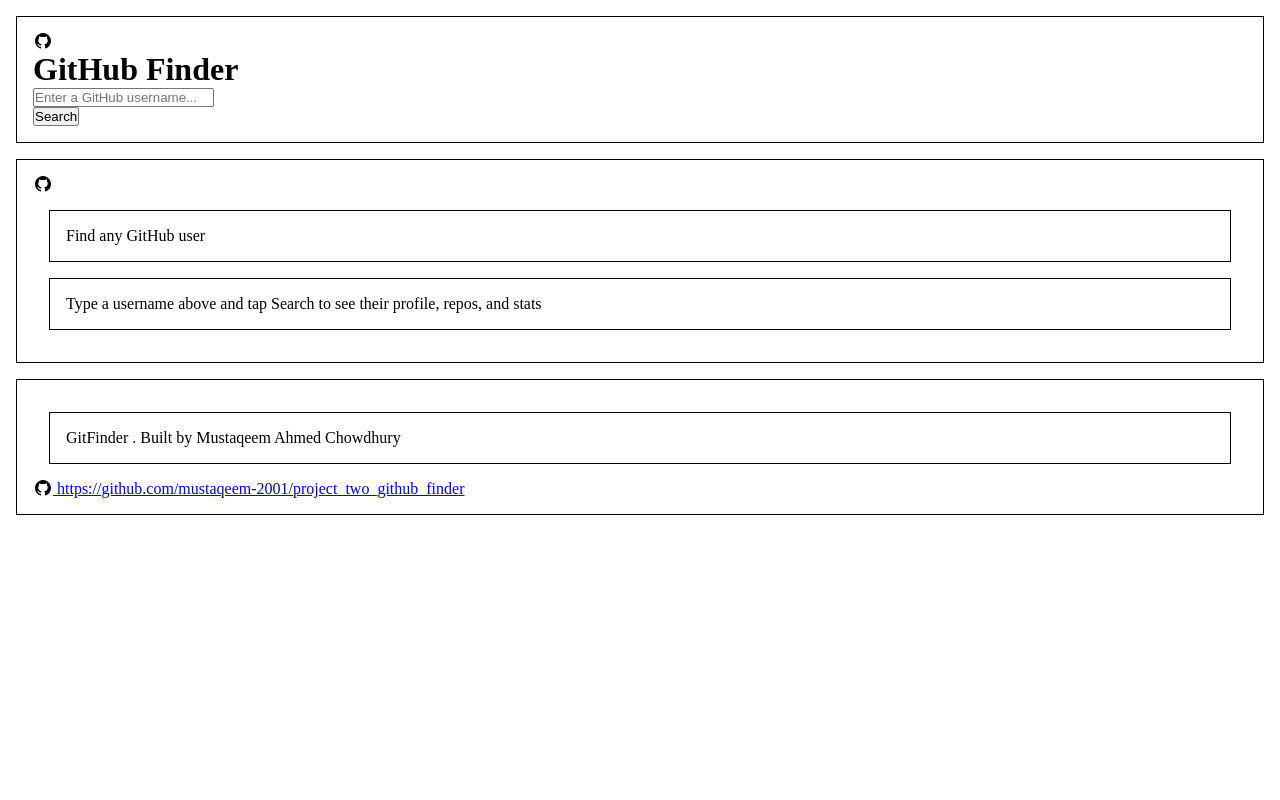
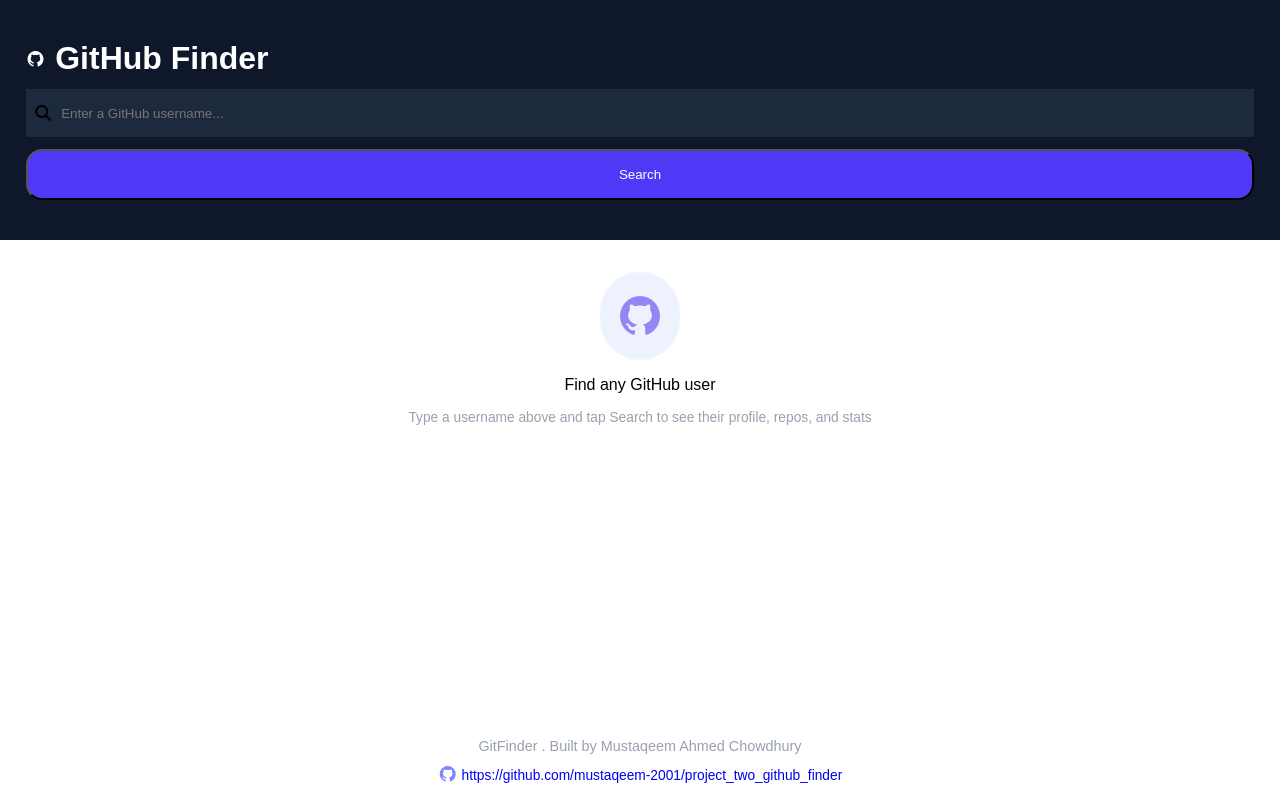
Before and after one commit to mustaqeem-2001/project_two_github_finder, a React (Vite) app in the folder project_two_github_finder/: page / in a window 1280 px wide. Built offline with nearby package versions, Linux system fonts and the light colour scheme.

Commit message:
feat/display-github-user and styling for all pages
style: also did the styling for all the pages, so everything is completed

```diff
--- a/project_two_github_finder/src/App.jsx
+++ b/project_two_github_finder/src/App.jsx
@@ -14,11 +14,11 @@
         e.preventDefault();
         console.log(e);
         console.log(username.toLowerCase())
-        setUserFound(true);
         fetch(`https://api.github.com/users/${username}`) // GitHub API is case-insensitive
             .then(response => {
                 if (!response.ok) {
                     setUserFound(false);
+                    throw new Error("User not found");
                 }
                 return response.json()
             })
@@ -26,7 +26,8 @@
             .then(data => {
                 setUser(data)
             })
-            .catch(() => {
+            .catch((err) => {
+                console.log(err)
                 setUser(null);
             })
             .finally(() => {
@@ -36,11 +37,15 @@
     return (
         <>
             <header>
-                <i className="fa-brands fa-github"></i>
-                <h1>GitHub Finder</h1>
+                <div className="header-brand">
+                    <i className="fa-brands fa-github"></i>
+                    <h1>GitHub Finder</h1>
+                </div>
+
 
                 <form>
-                    <div>
+                    <div className="form-input-container">
+                        <i className="fa-solid fa-magnifying-glass"></i>
                         <input value={username}
                             onChange={(e) => setUserName(prev => e.target.value)}
                             type="text"
@@ -56,13 +61,14 @@
 
             {!hasSearched ? (
                 <main>
-                    <i className="fa-brands fa-github"></i>
-                    <p>Find any GitHub user</p>
-                    <p>Type a username above and tap Search to see their profile, repos, and stats</p>
+                    <i className="fa-brands fa-github initial-github-logo"></i>
+                    <p className="initail-main-find-github">Find any GitHub user</p>
+                    <p className="initial-main-text">Type a username above and tap Search to see their profile, repos, and stats</p>
                 </main>
             )
                     : loading ? (
                         <main>
+                            <div className="spinner"></div>
                             <strong>Fetching profile...</strong>
                             <p>Talking to the GitHub API, hand tight</p>
                         </main>
@@ -70,22 +76,56 @@
                     : user
                         ? (
                             <main>
-                                <h1>{user.login}</h1>
+                                <div className="user-info">
+                                    <img className="user-avatar" src={`${user.avatar_url}`} />
+                                    <h1 className="profile-name">{user.name}</h1>
+                                    <p className="user-name">@{`${user.login}`}</p>
+                                    <p className="user-bio">{`${user.bio}`}</p>
+
+                                    <div className="user-public-details-container">
+                                        <div>
+                                            <i className="fa-regular fa-file"></i>
+                                            <p className="fsB">{user.public_repos}</p>
+                                            <p className="fc">Repos</p>
+                                        </div>
+                                        <div>
+                                            <i className="fa-solid fa-user-group"></i>
+                                            <p className="fsB">{user.followers}</p>
+                                            <p className="fc">Followers</p>
+                                        </div>
+                                        <div>
+                                            <i className="fa-solid fa-user-group"></i>
+                                            <p className="fsB">{user.following}</p>
+                                            <p className="fc">Following</p>
+                                        </div>
+                                    </div>
+
+                                    <div className="user-location">
+                                        <i className="fa-solid fa-location-dot"></i>
+                                        <p>{user.location}</p>
+                                    </div>
+                                    <div className="view-on-github-container">
+                                        <i className="fa-brands fa-github"></i>
+                                        <a href={`${user.html_url}`}>View on Github</a>
+                                    </div>
+
+                                </div>
                             </main>
                         )
                             : (
                                 <main>
-                                    <i class="fa-solid fa-circle-exclamation"></i>
+                                    <i className="fa-solid fa-circle-exclamation"></i>
                                     <strong>User not found</strong>
                                     <p>No GitHub account exists for "{username}". Check the spelling and try again</p>
                                 </main>
                             )
             }
-
             <footer>
                 <p>GitFinder . Built by Mustaqeem Ahmed Chowdhury</p>
-                <i className="fa-brands fa-github"></i>
-                <a href="https://github.com/mustaqeem-2001/project_two_github_finder" className="github-repo-link"> https://github.com/mustaqeem-2001/project_two_github_finder</a>
+                <div>
+                    <i className="fa-brands fa-github"></i>
+                    <a href="https://github.com/mustaqeem-2001/project_two_github_finder" className="github-repo-link"> https://github.com/mustaqeem-2001/project_two_github_finder</a>
+                </div>
             </footer>
         </>
     )
--- a/project_two_github_finder/src/index.css
+++ b/project_two_github_finder/src/index.css
@@ -1,27 +1,240 @@
 * {
     padding: 0;
     margin: 0;
+    font-family: Arial, Helvetica, sans-serif;
+    box-sizing: border-box;
+}
+
+#root {
+    min-height: 100vh;
+    display: flex;
+    flex-direction: column;
+
 }
 
 h1, h2, h3, p, input {
     margin: 0;
     padding: 0;
 }
-main, header, footer, p {
-    border: 1px solid black;
-    margin: 1rem;
-    padding: 1rem;
+
+header {
+    padding: 2.5rem 1.6rem;
+    background-color: #0f172b;
+    display: flex;
+    flex-direction: column;
+    gap: 12px;
 }
 
-header {
-
+.header-brand {
+    display: flex;
+    align-items: center;
+    gap: .6rem;
+    color: #fff;
 }
 
 main {
+    padding: 1rem;
+    display: flex;
+    flex-direction: column;
+    justify-content: center;
+    align-items: center;
+    margin: 1rem auto 0;
+    gap: 16px;
+}
 
+.spinner {
+    width: 40px;
+    height: 40px;
+    border-radius: 50%;
+    background: conic-gradient(from 0deg, #4f39f6, transparent);
+    animation: spin 1s linear infinite;
+
+    /* Creates the ring effect */
+    -webkit-mask: radial-gradient(farthest-side, transparent calc(100% - 4px), black calc(100% - 4px));
+    mask: radial-gradient(farthest-side, transparent calc(100% - 4px), black calc(100% - 4px));
+}
+
+@keyframes spin {
+    from { transform: rotate(0deg); }
+    to { transform: rotate(360deg); }
+}
+
+.fa-circle-exclamation  {
+    background-color: #eeeeee;
+    font-size: 2.5rem;
+    padding: 1.5rem 2.5rem;
+    border-radius: 40px;
+    display: flex;
+    justify-content: center;
+    color: #ff0000;
+}
+
+.initial-github-logo {
+    background-color: #eef2ff;
+    font-size: 2.5rem;
+    padding: 1.5rem 2.5rem;
+    border-radius: 40px;
+    display: flex;
+    justify-content: center;
+    color: #9387f1;
+}
+
+.initial-main-find-github {
+    color: #364153;
+}
+
+.initial-main-text {
+    color: #99a1af;
+    font-size: .86rem;
+    text-align: center;
+}
+
+form {
+    display: flex;
+    flex-direction: column;
+    gap: 12px;
+}
+
+.form-input-container {
+    display: flex;
+    align-items: center;
+    border-color: #314158;
+    background-color: #1d293d;
+    padding: 1rem .5rem;
+    gap: 8px;
+}
+
+.user-input {
+    width: 100%;
+    border-color: #314158;
+    background-color: #1d293d;
+    border: none;
+    color: #fff;
+}
+
+form > button {
+    padding: 1rem;
+    border-radius: 16px;
+    color: #fff;
+    background-color: #4f39f6;
+}
+
+.user-avatar {
+    width: clamp(80px, 25%, 200px);
+    border-radius: 40px;
+    margin: 0 auto;
+    display: block;
+    border: 1px solid #fff;
+}
+
+.user-info {
+    display: flex;
+    flex-direction: column;
+    gap: 12px;
+    background-color: #eef2ff;
+    border-radius: 12px;
+    padding: 1rem 1.5rem;
+    max-width: 100%;
+}
+
+.profile-name {
+    white-space: nowrap;
+    text-align: center;
+}
+
+.user-name {
+    color: #615fff;
+    text-align: center;
+}
+
+.user-public-details-container, .user-location {
+    display: flex;
+}
+
+.user-location {
+    gap: 12px;
+    color: #4a5565;
+}
+
+.user-public-details-container {
+    gap: 6px;
+    border-radius: 12px;
+    background-color: #fff;
+}
+
+.user-public-details-container > div {
+    display: flex;
+    flex-direction: column;
+    align-items: center;
+    gap: 12px;
+    padding: 1rem .5rem;
+    flex: 1 1 0;
+    min-width: 0;     /* ← allow shrinking below content width */
+}
+
+.user-public-details-container > div:not(:last-child) {
+    border-right: 1px solid rgb(224, 224, 224);
+}
+
+.user-info > div > div >  i {
+    color: #4f39f6;
+}
+
+.fsB {
+    font-weight: 600;
+    font-size: 1.25rem;
+}
+
+.fc {
+    color: #99a1af;
+}
+
+.user-bio {
+    font-size: .86rem;
+    text-align: center;
+}
+
+.fa-location-dot {
+    color: #929090;
 }
 
 
-/* .github-repo-link {
-    display: inline-block;
-} */
+.view-on-github-container {
+    display: flex;
+    gap: 12px;
+    text-align: center;
+    padding: 1rem;
+    border-radius: 12px;
+    background-color: #0f172b;
+    color: #ffffff;
+    align-items: center;
+    justify-content: center;
+}
+
+.view-on-github-container > a {
+    text-decoration: none;
+    color: #ffffff;
+}
+
+
+footer {
+    text-align: center;
+    display: flex;
+    flex-direction: column;
+    gap: 12px;
+    margin: auto 0 1rem;
+}
+
+footer > p {
+    color: #99a1af;
+    font-size: .9rem;
+}
+
+footer > div {
+    color: #7c86ff;
+}
+
+footer > div > a {
+    font-size: .86rem;
+    text-decoration: none;
+}
```
